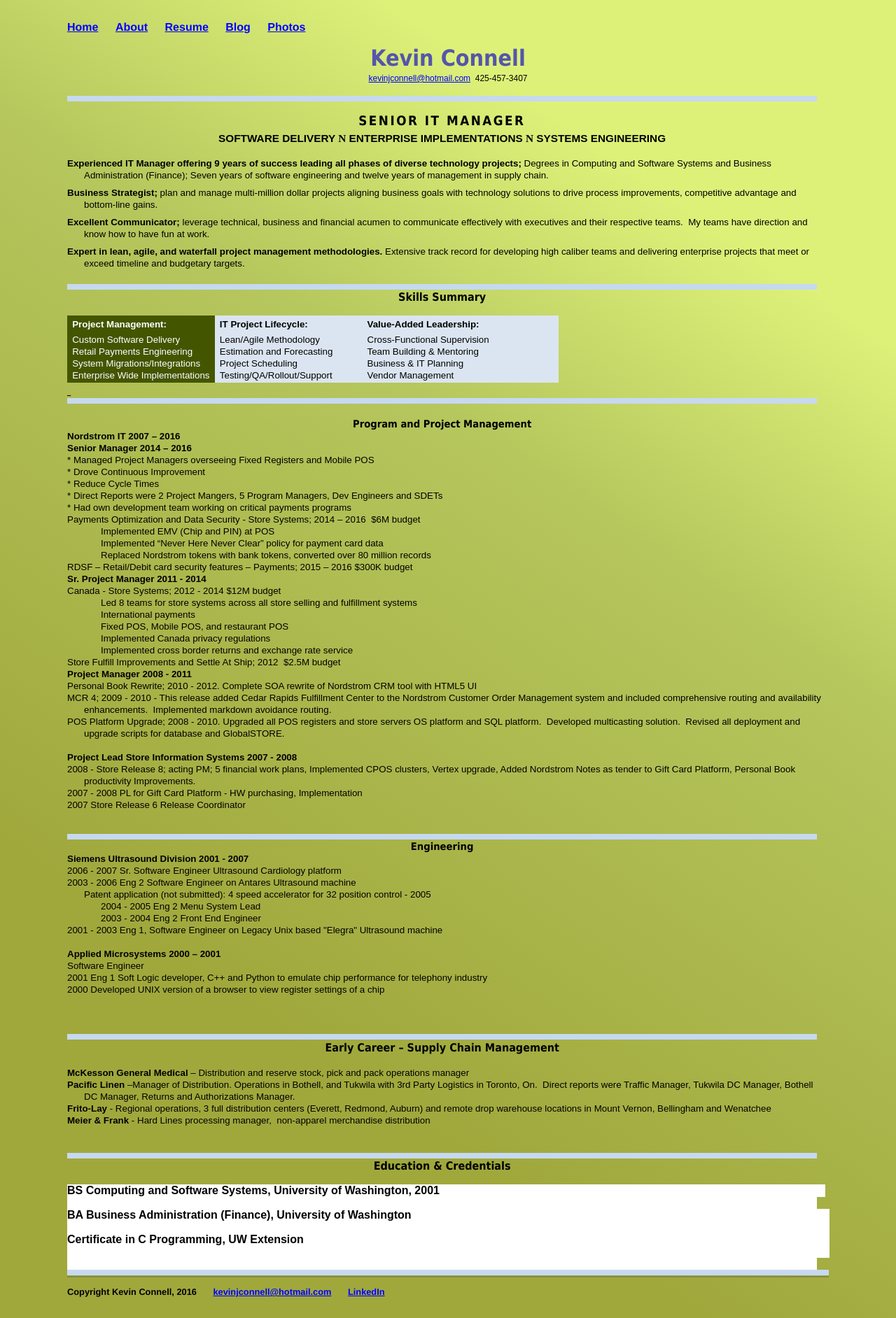
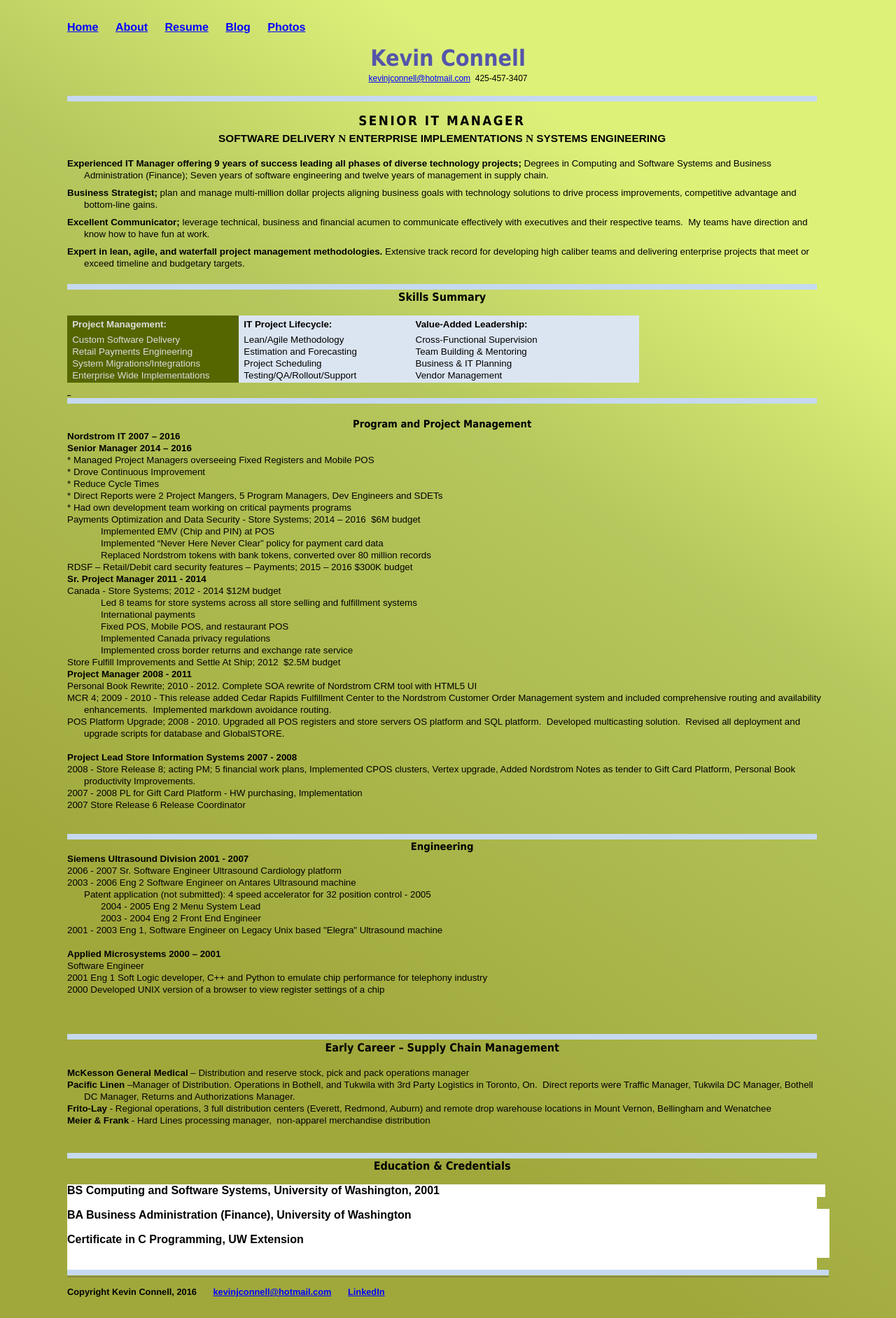
Before and after one commit to mo4dawg/mo4dawg.github.io, a Jekyll site: the page built from CV/index.html, in a window 1280 px wide. Shown: the whole page at 70% size. Built offline with Jekyll 4.4.1, drawn with Linux system fonts in a browser that asks for light colours.

Commit message:
Update index.html

```diff
--- a/CV/index.html
+++ b/CV/index.html
@@ -441,10 +441,10 @@
 <table  border=0 cellspacing=20 cellpadding=20
  style='margin-center:5.4pt;border-collapse:collapse;
  mso-padding-alt:1in 5.4pt 0in 5.4pt'>
- <tr style='mso-yfti-irow:0;mso-yfti-firstrow:yes;mso-yfti-lastrow:yes'>
-  <td width=30% valign=top style='background:#445500;color:#FFFFFF;padding:
+ <tr width=70%;style='mso-yfti-irow:0;mso-yfti-firstrow:yes;mso-yfti-lastrow:yes'>
+  <td width=30% valign=top style='background:#556600;color:#DDDDDD;padding:
   0in 5.4pt 0in 5.4pt'>
-  <p class=MsoNormal style='margin-top:2.0pt;margin-right:0in;margin-bottom:
+  <p class=MsoNormal style='margin-top:2.0pt;margin-right:1in;margin-bottom:
   4.0pt;margin-left:0in;line-height:normal'><span style='mso-bookmark:top'><b
   style='mso-bidi-font-weight:normal'><span style='font-size:10.0pt;font-family:
   "Arial","sans-serif";mso-fareast-font-family:"Times New Roman"'>Project
```
